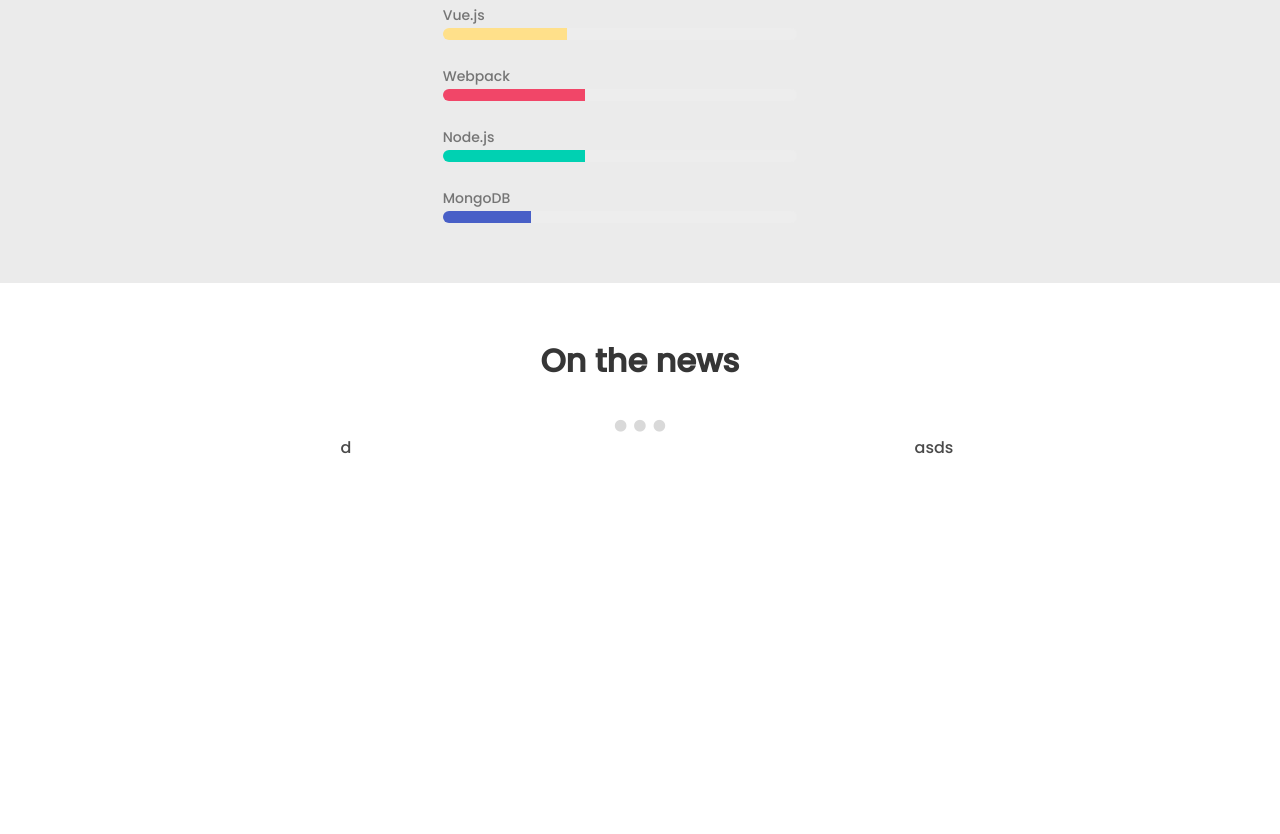
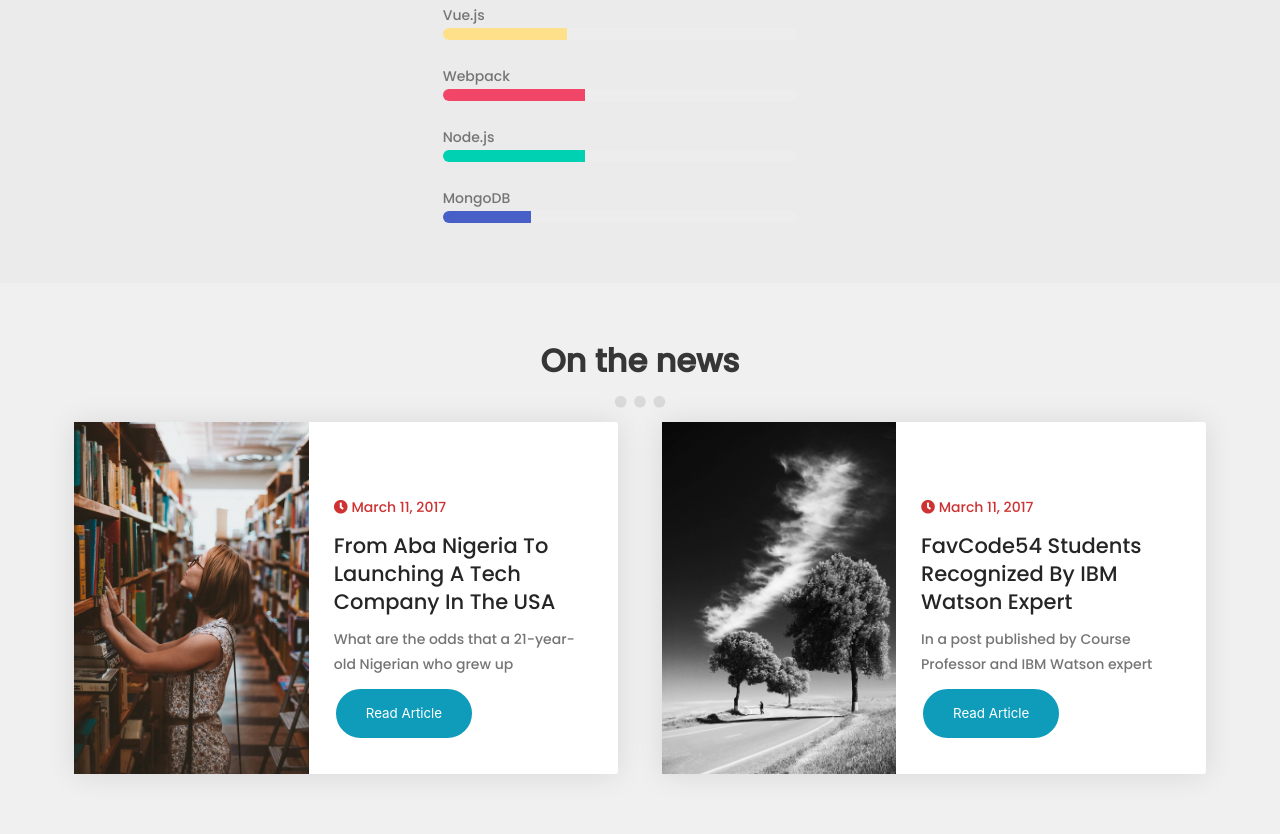
Before and after one commit to fcbento/html-sass, a website built with webpack: page src/index.html in a window 1280 px wide. Shown: the part 1101-1935 px from the top of the page. Before the commit the page ends 1621 px from the top, so only its background shows below. Built offline with nearby package versions, Linux system fonts and the light colour scheme; files whose address does not match are found by name.

Commit message:
Colors in colors.scss

```diff
--- a/src/index.html
+++ b/src/index.html
@@ -1,5 +1,6 @@
 <!DOCTYPE html>
 <html lang="en">
+
 <head>
     <meta charset="UTF-8">
     <meta name="viewport" content="width=device-width, initial-scale=1.0">
@@ -9,6 +10,7 @@
     <link rel="stylesheet" href="https://cdnjs.cloudflare.com/ajax/libs/bulma/0.6.2/css/bulma.min.css">
     <title>Web Development | Felipe C. Bento - Front-End Developer</title>
 </head>
+
 <body>
     <section id="home" class="hero is-fullheight">
         <nav class="navbar is-transparent is-fixed-top" id="navbar">
@@ -85,7 +87,7 @@
                 </div>
 
                 <div class="column">
-                    <img src="../assets/person.jpg" alt="">
+                    <img src="./assets/person.jpg" alt="">
                 </div>
             </div>
         </div>
@@ -98,10 +100,36 @@
             </div>
             <div class="columns">
                 <div class="column">
-                    d
+                    <div class="bx">
+                        <div class="media-left">
+                            <img src="./assets/girl.jpg" alt="">
+                        </div>
+                        <div class="media-info">
+                            <small>
+                                <i class="fa fa-clock"></i> March 11, 2017</small>
+                            <p>
+                                <a href="">From Aba Nigeria To Launching A Tech Company In The USA</a>
+                            </p>
+                            <p>What are the odds that a 21-year-old Nigerian who grew up</p>
+                            <button>Read Article</button>
+                        </div>
+                    </div>
                 </div>
                 <div class="column">
-                    asds
+                    <div class="bx">
+                        <div class="media-left">
+                            <img src="./assets/tree.jpg" alt="">
+                        </div>
+                        <div class="media-info">
+                            <small>
+                                <i class="fa fa-clock"></i> March 11, 2017</small>
+                            <p>
+                                <a href="">FavCode54 Students Recognized By IBM Watson Expert</a>
+                            </p>
+                            <p>In a post published by Course Professor and IBM Watson expert</p>
+                            <button>Read Article</button>
+                        </div>
+                    </div>
                 </div>
             </div>
         </div>
--- a/src/scss/components/blog.scss
+++ b/src/scss/components/blog.scss
@@ -1,3 +1,83 @@
+@import 'partials/colors';
+
 #blog{
+
     padding: 60px;
+    background: #f0f0f0;
+
+    h2{
+        margin:0
+    }
+
+    .bx{
+
+        margin: 10px;
+        background: #ffffff;
+        -webkit-box-shadow: 0 1px 30px $shadow;
+        -moz-box-shadow: 0 1px 30px $shadow;
+        box-shadow: 0 1px 30px $shadow;
+        border-radius: 3px;
+        text-align: left;
+        margin-bottom: 30px;
+        height: 352px;
+
+        .media-left{
+            width: 45%;
+            padding-right: 10px;
+        }
+
+        .media-info{
+            display: table-cell;
+            vertical-align: top;
+            padding: 75px 25px;
+            width: 10000px;
+            zoom: 1;
+            overflow: hidden;
+            text-align: left;
+        }
+
+        img{
+            height: 352px;
+            float: left;
+        }
+
+        button{
+
+            background: $light-blue;
+
+            &:hover{
+                border-color: $darker-blue;
+                background-color: $darker-blue;
+            }
+        }
+
+        small{
+            color: $red;
+            font-weight: 500;
+            display: block;
+            margin-bottom: 15px;
+        }
+
+        a{
+            color: #252525;
+            font-weight: normal;
+            transition: 0.5s;
+            text-decoration: none !important;
+            font-size: 1.5em;
+
+            &:hover{
+                color: $red;
+            }
+        }
+
+        p{
+            color: $grey;
+            font-size: 14px;
+            font-weight: normal;
+            line-height: 25px;
+            margin: 0px 0px 10px;
+        }
+    }
+
+
 }
--- a/src/scss/partials/colors.scss
+++ b/src/scss/partials/colors.scss
@@ -0,0 +1,5 @@
+$shadow: #0000001a;
+$red: #ce3232;
+$grey: #757575;
+$light-blue: #0f9cbb;
+$darker-blue: #006c85;
```
Also changed, not shown: src/assets/girl.jpg (added), src/assets/tree.jpg (added). Lines whose indentation alone changed are shown as unchanged.
